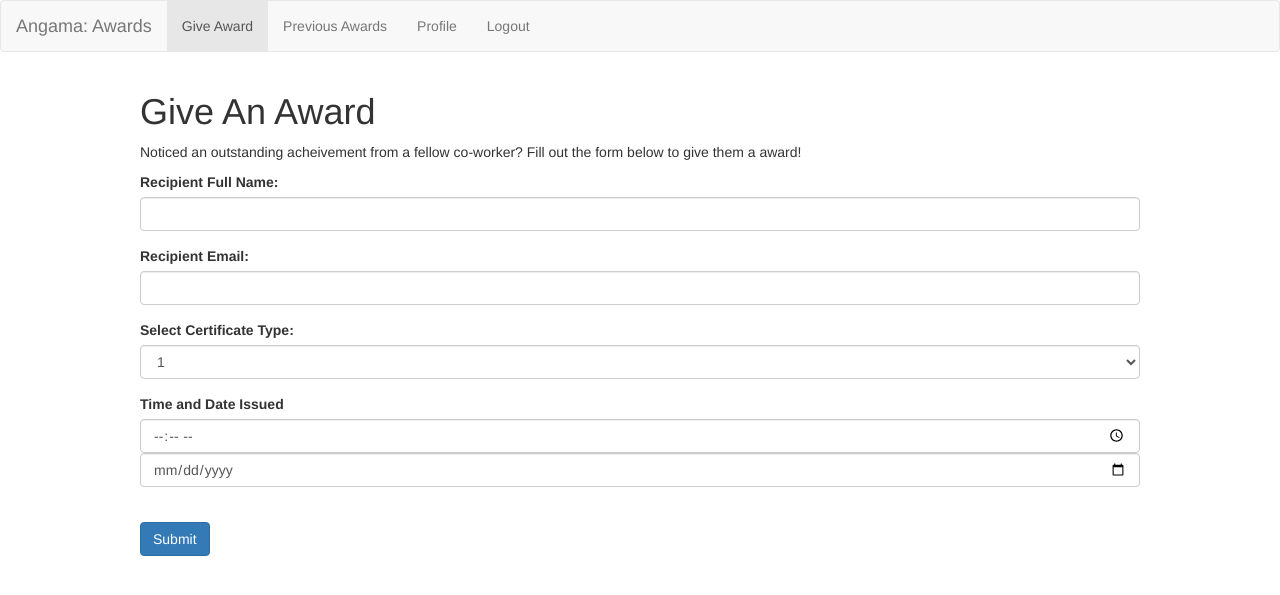
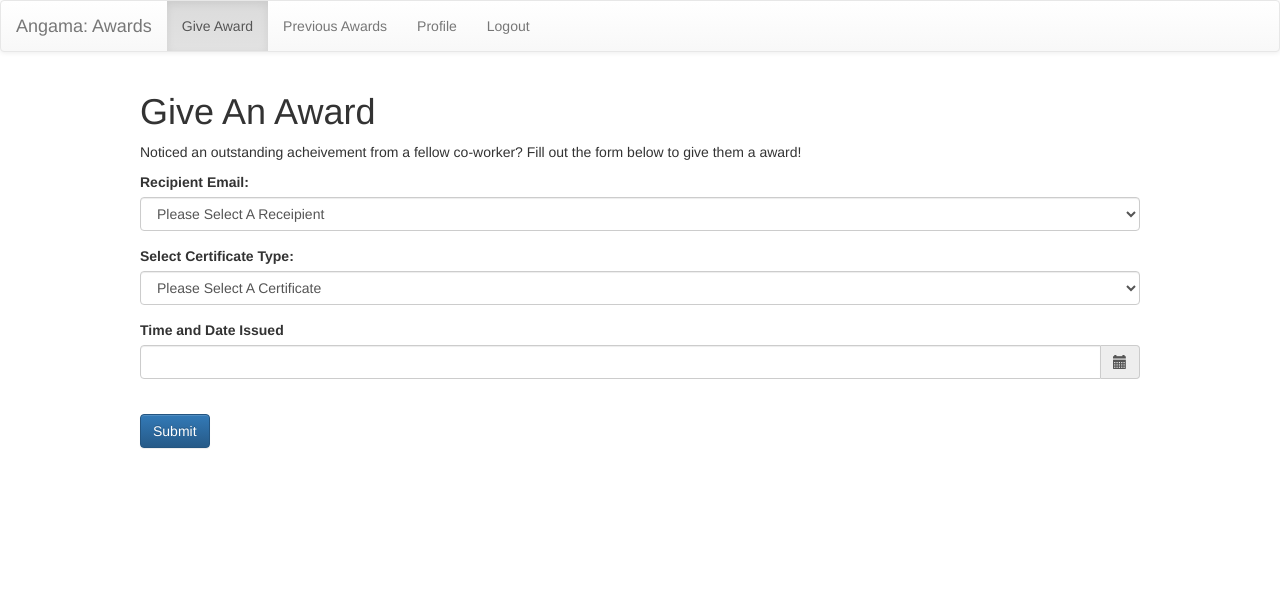
Before and after one commit to netsirkdmb/CapstoneProject, a Node server app: template web-server/views/award/give-award.handlebars in a window 1280 px wide. Shown: the top 595 px of the page. Run offline with Node 20, Linux system fonts and the light colour scheme; the template is opened without the code that fills it, so the values that code supplies are empty; some libraries are stand-ins or nearby versions.

Commit message:
Connect add and delete award

```diff
--- a/web-server/lib/authorization.js
+++ b/web-server/lib/authorization.js
@@ -11,9 +11,8 @@ router.route('/*').all(function(req, res, next){
 	var path = req.path.split('/');
 
 	// Rejects access if no authentication
-	if (passport == undefined) {
+	if (passport == undefined)
 		res.redirect('/login');
-	}
 
 	// Allows access if type matches
 	else if (path[1] == passport.user.type)
--- a/web-server/main.js
+++ b/web-server/main.js
@@ -103,10 +103,8 @@ app.use(function(req, res, next){
 
 // Error server error
 app.use(function(err, req, res, next){
-  console.error(err.stack);
-  res.type('plain/text');
-  res.status(500);
-  res.render('500');
+  console.error(err);
+  res.status(500).render('500');
 });
 /*********** END HANDLERS ***********/
 
--- /dev/null
+++ b/web-server/static/addAward.js
@@ -0,0 +1,42 @@
+/*************************************************
+** File Name: addAward.js
+** Author: William McCumstie
+** Date: 11/11/2016
+** Description: Jquery for adding award
+*************************************************/
+// Loads code after page has finished loading
+$(document).ready(function(){
+	// Creates the datetime picker
+	$(function () {
+        $('#datetime').datetimepicker({
+            //inline: true,
+            inline: true,
+            sideBySide: true,
+            useCurrent: true,
+            showTodayButton: true,
+            toolbarPlacement: 'bottom'
+        });
+    });
+
+	// Processes the add award form
+	$("#addForm").on("submit", function(e){
+		// Stops the form from being submitted by defualt
+		e.preventDefault();
+
+		// Closes all currently oppened popovers
+		$(".popover").popover('hide');
+
+		// Triggers the popups for incomplete form
+		if (!$("#receipientID").val())
+			$("#receipientID").popover('show');
+		if (!$("#awardTypeID").val())
+			$("#awardTypeID").popover('show');
+
+		// Sets the popover background color
+    	$(".popover").popover().css("background-color", "red");
+
+    	// Exits if not all infomration has been provided
+    	if (!$("#receipientID").val() || !$("#awardTypeID").val())
+    		return;
+	});
+});
--- a/web-server/static/deleteAward.js
+++ b/web-server/static/deleteAward.js
@@ -1,5 +1,5 @@
 /*************************************************
-** File Name: admins.js
+** File Name: deleteAward.js
 ** Author: William McCumstie
 ** Date: 11/11/2016
 ** Description: Jquery for deleting page
--- a/web-server/views/award/give-award.handlebars
+++ b/web-server/views/award/give-award.handlebars
@@ -2,31 +2,42 @@
 <section class='award-wrapper'>
 	<h1> Give An Award </h1>
 	<p>Noticed an outstanding acheivement from a fellow co-worker? Fill out the form below to give them a award!</p>
-	<form>
-		<div class="form-group">
-			<label for="name">Recipient Full Name:</label>
-			<input type="text" class="form-control" id="name">
-		</div>
+	<form id="addForm">
 		<div class="form-group">
 			<label for="email">Recipient Email:</label>
-			<input type="email" class="form-control" id="email">
+			<select class="form-control" id="receipientID" data-toggle="popover" data-placement="left" data-content="Required">
+				<option disabled="" selected="">Please Select A Receipient</option>
+				{{#each userList}}
+					<option value="{{this.userID}}">{{this.email}}</option>
+				{{/each}}
+			</select>
 		</div>
 		<div class="dropdown form-group">
 			<label for="cert-type">Select Certificate Type:</label>
-			<select class="form-control" id="cert-type">
-				<option>1</option>
-				<option>2</option>
-				<option>3</option>
-				<option>4</option>
+			<select class="form-control" id="awardTypeID" data-toggle="popover" data-placement="left" data-content="Required">
+				<option disabled="" selected="">Please Select A Certificate</option>
+				{{#each awardList}}
+					<option value="{{this.awardTypeID}}">{{this.name}}</option>
+				{{/each}}
 			</select>
 		</div>
-		<div class="form-group">
-			<label for="date">Time and Date Issued</label>
-			<input type="time" class="form-control" id="time">
-			<input type="date" class="form-control" id="date">
-		</div>
+		<div style="overflow:hidden;">
+			<div class="form-group">
+				<label for="datetime">Time and Date Issued</label>
+	            <div class='input-group date' id='datetime'>
+	            	<input type="text" class="form-control">
+	            	<span class="input-group-addon">
+                        <span class="glyphicon glyphicon-calendar"></span>
+                    </span>
+	            </div>
+	        </div>
+	    </div>
 		<br>
 		<button type="submit" class="btn btn-primary">Submit</button>
 	</form>
 </section>
 <link rel="stylesheet" type="text/css" href="../public/awards.css">
+<script type="text/javascript" src="../public/addAward.js"></script>
+<style>
+.bootstrap-datetimepicker-widget{z-index:1151 !important;}
+</style>
--- a/web-server/views/layouts/main.handlebars
+++ b/web-server/views/layouts/main.handlebars
@@ -8,9 +8,15 @@
 		<meta name="author" content="William McCumstie">
 		<title>Angama</title>
 		<!-- Bootstrap -->
-		<link rel="stylesheet" href="https://maxcdn.bootstrapcdn.com/bootstrap/3.3.7/css/bootstrap.min.css">
-		<script src="https://ajax.googleapis.com/ajax/libs/jquery/1.12.4/jquery.min.js"></script>
-		<script src="https://maxcdn.bootstrapcdn.com/bootstrap/3.3.7/js/bootstrap.min.js"></script>
+		<link rel="stylesheet" href="https://maxcdn.bootstrapcdn.com/bootstrap/3.3.5/css/bootstrap.min.css">
+
+		<!-- Optional theme -->
+		<link rel="stylesheet" href="https://maxcdn.bootstrapcdn.com/bootstrap/3.3.5/css/bootstrap-theme.min.css">
+		<link rel="stylesheet" href="https://cdnjs.cloudflare.com/ajax/libs/bootstrap-datetimepicker/4.17.37/css/bootstrap-datetimepicker.min.css" />
+		<script src="https://cdnjs.cloudflare.com/ajax/libs/moment.js/2.10.6/moment.min.js"></script>
+		<script src="https://ajax.googleapis.com/ajax/libs/jquery/1.11.3/jquery.min.js"></script>
+		<script src="https://maxcdn.bootstrapcdn.com/bootstrap/3.3.5/js/bootstrap.min.js"></script>
+		<script src="https://cdnjs.cloudflare.com/ajax/libs/bootstrap-datetimepicker/4.17.37/js/bootstrap-datetimepicker.min.js"></script>
 	</head>
 	<body>
 		{{{body}}}
```
Also changed, not shown: web-server/lib/award.js.
